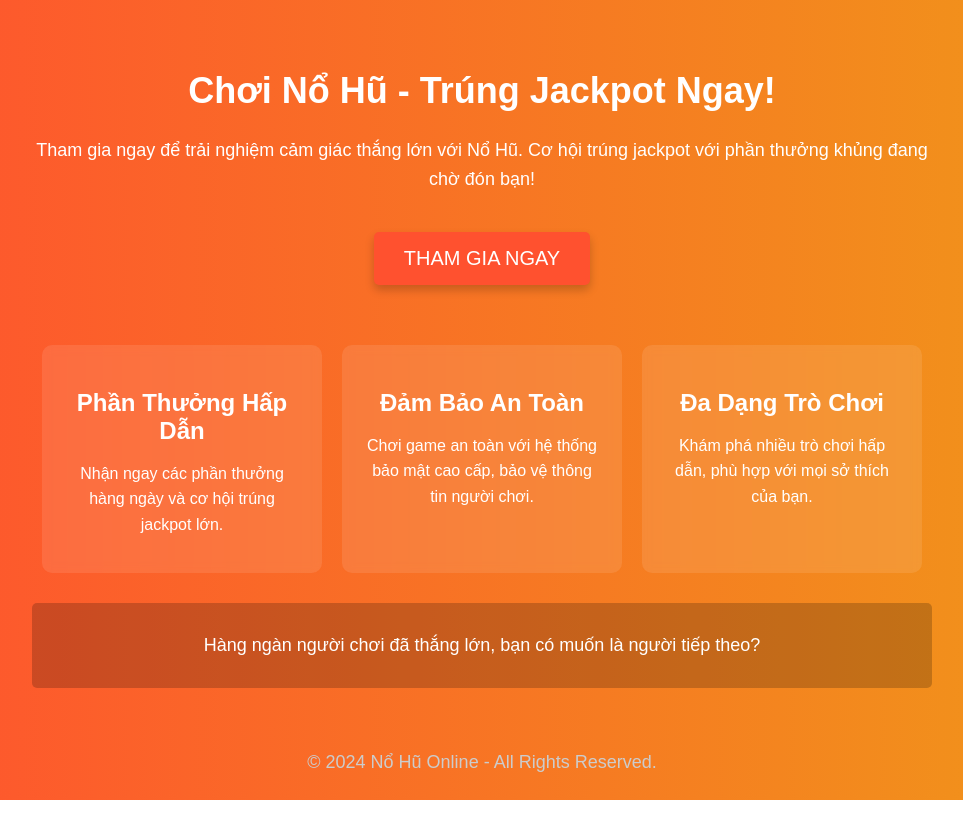
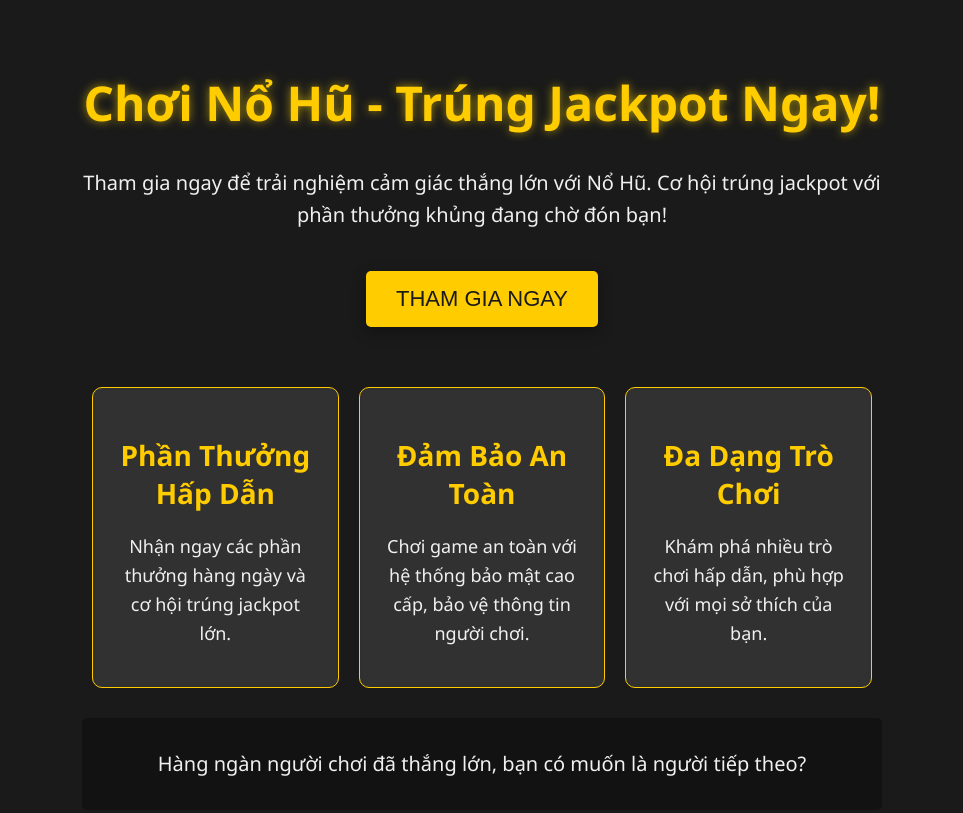
Before and after one commit to Boarsama/LDB-HIT88, a plain HTML site: page index.html in a window 1280 px wide. Shown: the top 813 px of the page, without its empty margins (158-1121 px from the left). Drawn offline with Linux system fonts and the light colour scheme.

Commit message:
Update index.html

```diff
--- a/index.html
+++ b/index.html
@@ -6,53 +6,57 @@
     <title>Chơi Nổ Hũ - Trúng Jackpot Ngay!</title>
     <style>
         body {
-            font-family: Arial, sans-serif;
-            background: linear-gradient(to right, #FF512F, #F09819);
+            font-family: 'Segoe UI', Tahoma, Geneva, Verdana, sans-serif;
+            background: #1a1a1a;
+            color: #f0f0f0;
             margin: 0;
             padding: 0;
-            color: #fff;
             text-align: center;
         }
 
         .container {
             padding: 20px;
-            max-width: 900px;
+            max-width: 800px;
             margin: auto;
         }
 
         h1 {
-            font-size: 36px;
+            font-size: 48px;
+            color: #ffcc00;
             margin-top: 50px;
+            text-shadow: 0 0 10px rgba(255, 215, 0, 0.6);
         }
 
         p {
-            font-size: 18px;
+            font-size: 20px;
             line-height: 1.6;
+            margin: 20px 0;
         }
 
         .cta-button {
-            background-color: #FF512F;
+            background-color: #ffcc00;
             border: none;
             padding: 15px 30px;
-            font-size: 20px;
-            color: #fff;
+            font-size: 22px;
+            color: #1a1a1a;
             text-transform: uppercase;
             cursor: pointer;
             border-radius: 5px;
-            box-shadow: 0 5px 10px rgba(0, 0, 0, 0.2);
+            box-shadow: 0 5px 15px rgba(0, 0, 0, 0.3);
             transition: background-color 0.3s ease, box-shadow 0.3s ease;
             margin: 20px 0;
         }
 
         .cta-button:hover {
-            background-color: #F09819;
-            box-shadow: 0 8px 15px rgba(0, 0, 0, 0.3);
+            background-color: #e5b300;
+            box-shadow: 0 8px 20px rgba(0, 0, 0, 0.4);
         }
 
         .features {
             display: flex;
             justify-content: space-around;
             margin-top: 30px;
+            flex-wrap: wrap;
         }
 
         .feature {
@@ -62,19 +66,21 @@
             flex: 1;
             margin: 10px;
             backdrop-filter: blur(5px);
+            border: 1px solid #ffcc00;
         }
 
         .feature h3 {
-            font-size: 24px;
+            font-size: 28px;
+            color: #ffcc00;
             margin-bottom: 10px;
         }
 
         .feature p {
-            font-size: 16px;
+            font-size: 18px;
         }
 
         .highlight {
-            background-color: rgba(0, 0, 0, 0.2);
+            background-color: rgba(0, 0, 0, 0.3);
             padding: 10px;
             border-radius: 5px;
             margin-top: 20px;
@@ -82,8 +88,10 @@
 
         footer {
             margin-top: 40px;
-            font-size: 14px;
+            font-size: 16px;
             color: #ccc;
+            padding: 20px;
+            border-top: 1px solid #333;
         }
     </style>
 </head>
```
